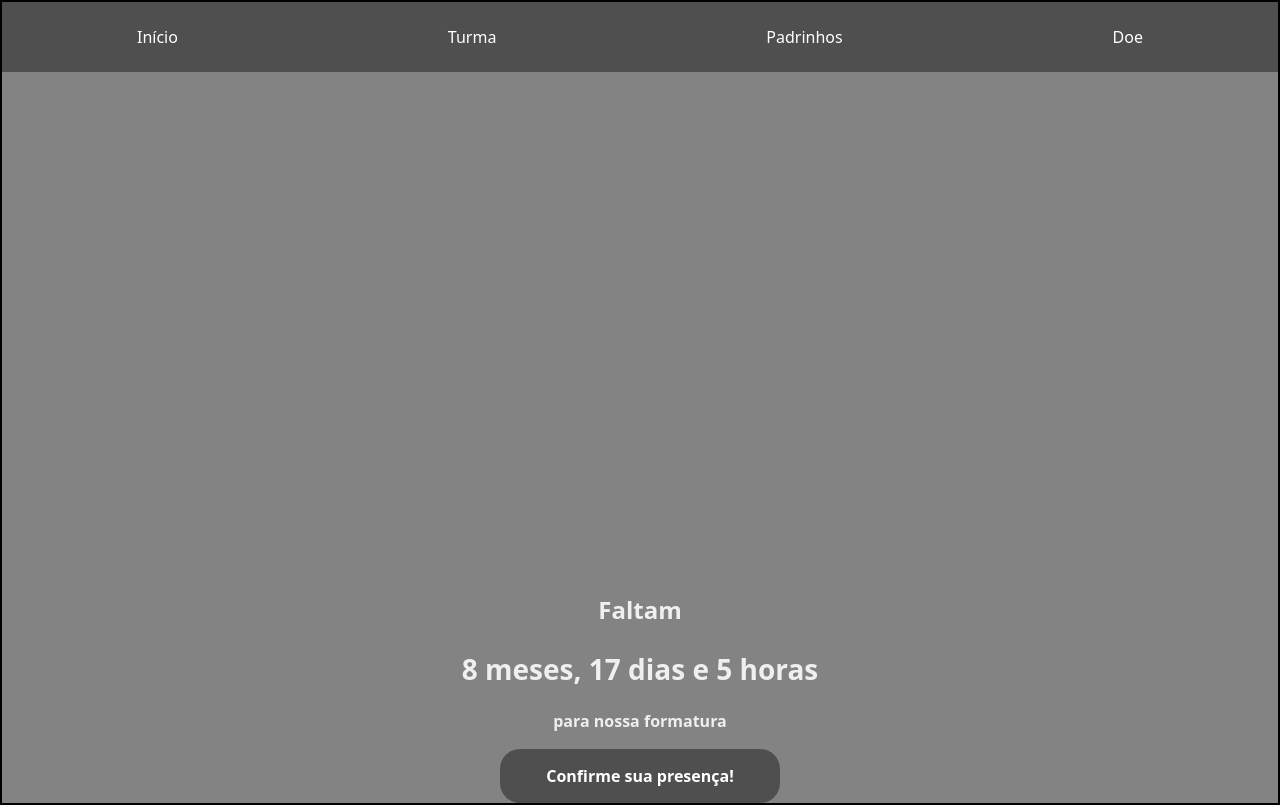
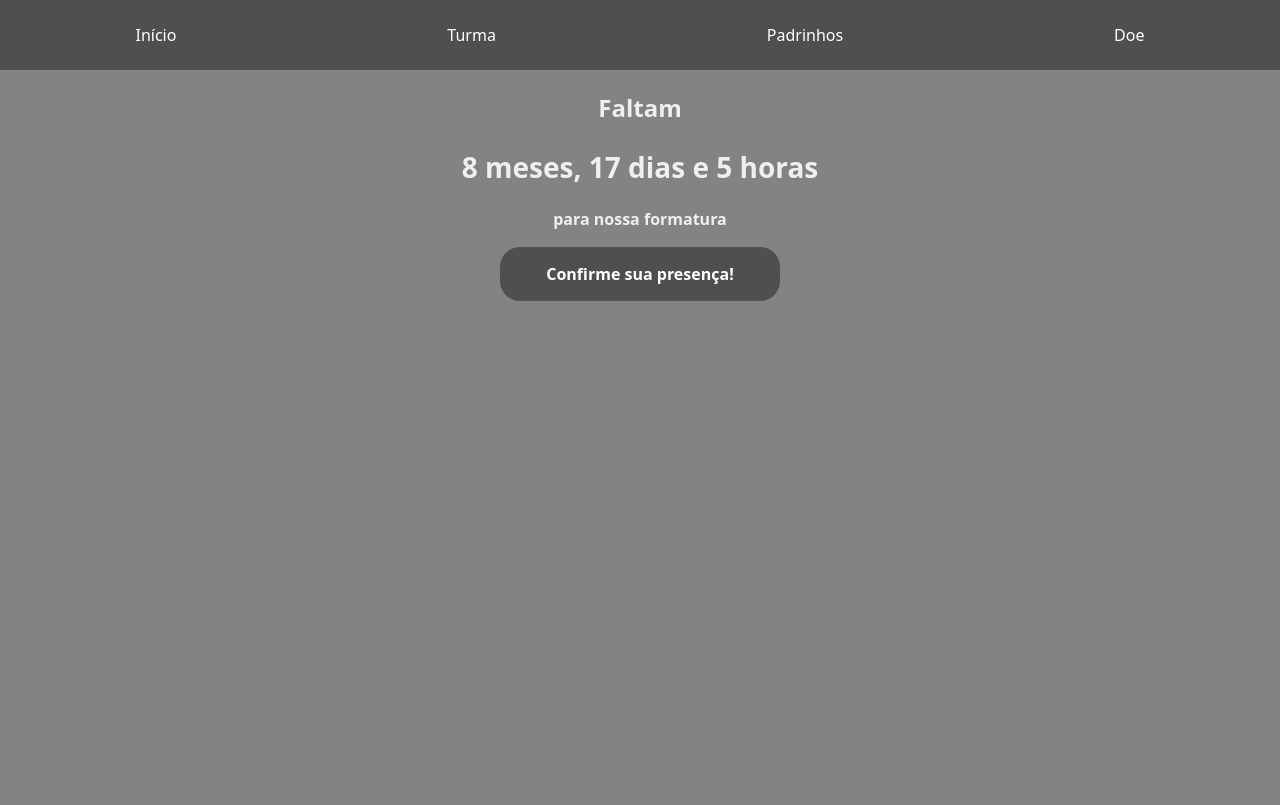
Before and after one commit to givanildsss444/graduation-web, a React (Vite) app: page / in a window 1280 px wide. Built offline with nearby package versions, Linux system fonts and the light colour scheme.

Commit message:
#4
React Router Dom 👍

```diff
--- a/package.json
+++ b/package.json
@@ -11,7 +11,9 @@
   },
   "dependencies": {
     "react": "^19.1.0",
-    "react-dom": "^19.1.0"
+    "react-dom": "^19.1.0",
+    "react-router": "^7.6.0",
+    "react-router-dom": "^7.6.0"
   },
   "devDependencies": {
     "@eslint/js": "^9.25.0",
--- /dev/null
+++ b/routes.jsx
@@ -0,0 +1,26 @@
+import { BrowserRouter, Routes, Route } from 'react-router-dom'
+import App from './src/pages/App.jsx'
+import ConfirmPresence from './src/pages/ConfirmPresence.jsx'
+
+export default function RoutesPages() {
+
+    return(
+
+
+        <BrowserRouter>
+
+            <Routes>
+
+                <Route path='/' element={<App />}/>
+                <Route path='/confirmPresence' element={<ConfirmPresence />}/>
+                <Route path='*' element={<h1>error 404</h1>}/>
+
+
+            </Routes>
+
+        </BrowserRouter>
+
+    )
+
+
+}
--- a/src/App.jsx
+++ /dev/null
@@ -1,22 +0,0 @@
-import TimerCount from './components/timerCount.jsx'
-import NavegationBar from './components/barNavegation.jsx'
-import AcknowLedge from './components/acknowLedge.jsx'
-import './App.css'
-
-export default function App() {
-
-  return(
-
-    <div className='containerFull'>
-
-      <NavegationBar />
-
-      <div className='info-more'></div>
-      <TimerCount />
-      <AcknowLedge />
-
-
-    </div>
-
-  );
-}
--- a/src/components/acknowLedge.jsx
+++ b/src/components/acknowLedge.jsx
@@ -1,11 +1,13 @@
+import { Link } from 'react-router-dom';
 import './acknowLedge.css'
 
 export default function AcknowLedge() {
 
     return(
 
-        <a href="" className='acknowledge-link'>Confirme sua presença!</a>
-
+        <Link to = '/confirmPresence'>
+            <a href="" className='acknowledge-link'>Confirme sua presença!</a>
+        </Link>
     );
 
 
--- a/src/main.jsx
+++ b/src/main.jsx
@@ -1,11 +1,12 @@
 import { StrictMode } from 'react'
 import { createRoot } from 'react-dom/client'
+
 import './index.css'
-import App from './App.jsx'
 
+import RoutesPages from '../routes.jsx'
 
 createRoot(document.getElementById('root')).render(
   <StrictMode>
-    <App />
+    <RoutesPages/>
   </StrictMode>,
 )
--- a/src/App.css
+++ b/src/pages/App.css
@@ -5,13 +5,17 @@
   justify-content: center;
   align-items: center;
 
-  border: 2px solid black;
+
 
 
 
 }
 
 .info-more{
-height: 500px;
+  display: flex;
+  flex-direction: column;
+  justify-content: center;
+  align-items: center;
+
 
 }
--- /dev/null
+++ b/src/pages/App.jsx
@@ -0,0 +1,24 @@
+import TimerCount from '../components/timerCount.jsx'
+import NavegationBar from '../components/barNavegation.jsx'
+import AcknowLedge from '../components/acknowLedge.jsx'
+import './App.css'
+
+export default function App() {
+
+  return(
+
+    <div className='containerFull'>
+
+      <NavegationBar />
+
+      <div className='info-more'>
+
+        <TimerCount />
+        <AcknowLedge />
+
+      </div>
+
+    </div>
+
+  );
+}
--- /dev/null
+++ b/src/pages/ConfirmPresence.jsx
@@ -0,0 +1,15 @@
+import './ConfirmPresence.css'
+import NavegationBar from '../components/barNavegation'
+
+export default function ConfirmPresence() {
+
+    return(
+
+            <div>
+
+                <NavegationBar />
+                <h1>ConfirmPresence</h1>
+            </div>
+    )
+
+}
```
Also changed, not shown: src/pages/ConfirmPresence.css (added), 1 other file (tests, documents, lock files or other folders).
